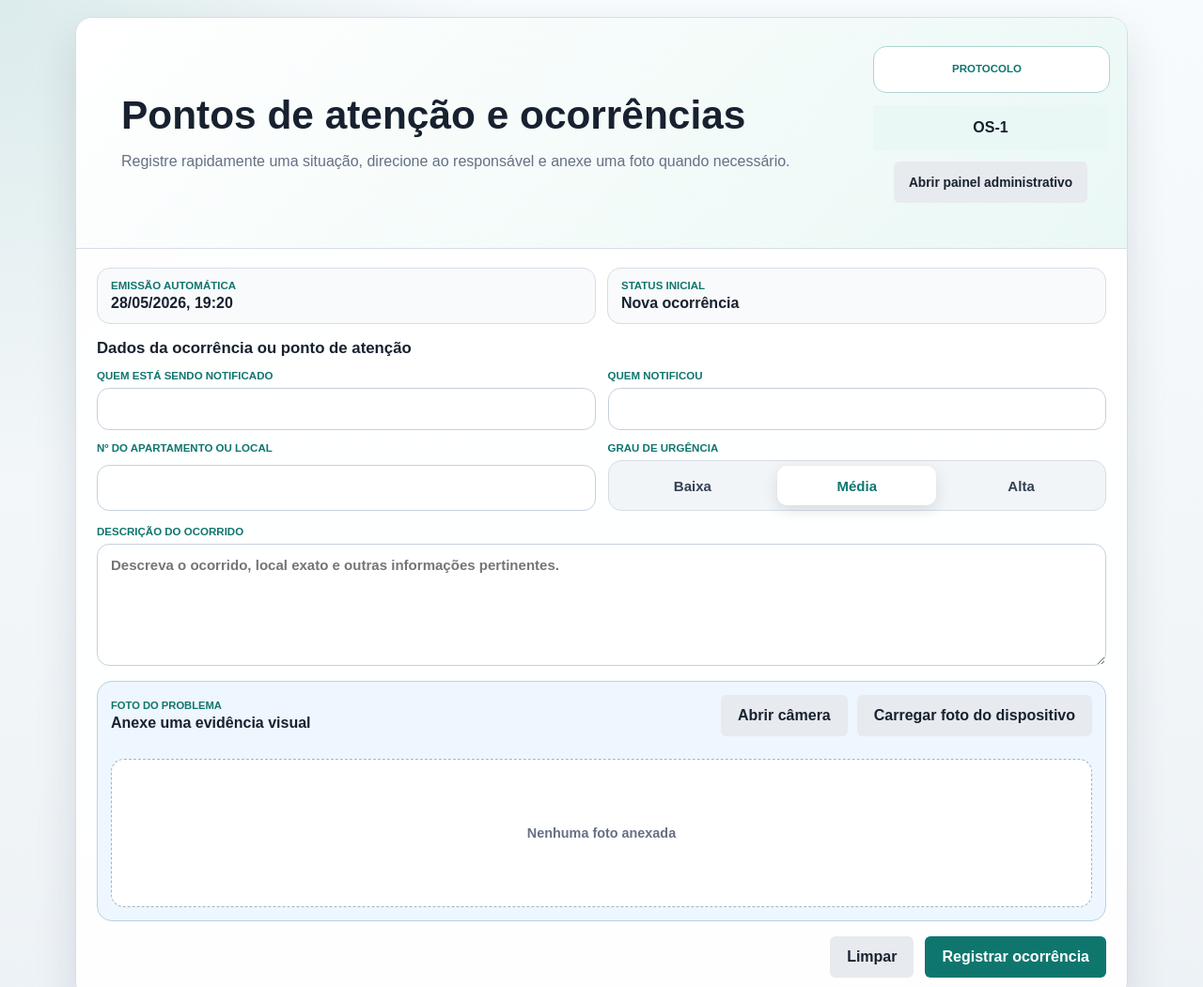
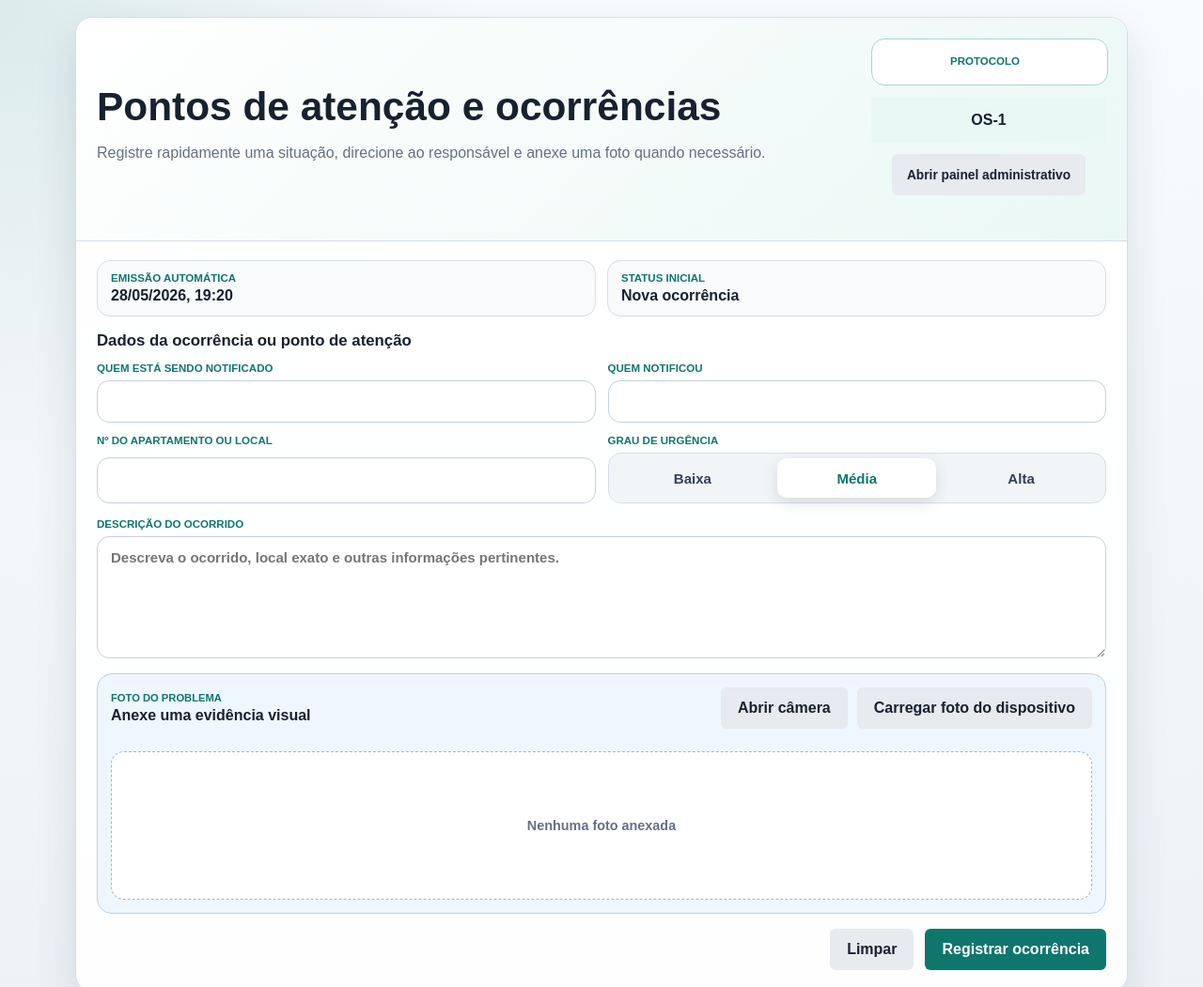
Before and after one commit to suprimentoshp/pontosdeatencao, a website: page index.html in a window 1280 px wide. Shown: the top 1051 px of the page at 94% size. Drawn offline with Linux system fonts and the light colour scheme; no server answers.

Commit message:
Ajusta visual do cabecalho inicial

```diff
--- a/styles.css
+++ b/styles.css
@@ -69,9 +69,9 @@ a {
 .home-hero {
   display: grid;
   grid-template-columns: minmax(0, 1fr) 250px;
-  gap: 56px;
+  gap: 38px;
   align-items: center;
-  padding: 30px 20px 30px 48px;
+  padding: 22px 22px 30px;
   background: linear-gradient(135deg, #ffffff 0%, #eaf8f5 100%);
   border-bottom: 1px solid var(--line);
 }
@@ -83,8 +83,8 @@ a {
 .home-hero h1 {
   margin: 0;
   max-width: none;
-  font-size: clamp(1.9rem, 3.7vw, 2.65rem);
-  line-height: 1.08;
+  font-size: clamp(2rem, 3.75vw, 2.65rem);
+  line-height: 1.06;
 }
 
 .home-subtitle {
@@ -138,7 +138,7 @@ a {
 }
 
 .protocol-admin-link {
-  width: calc(100% - 30px);
+  width: 205px;
   min-height: 44px;
   margin: 0 auto;
   padding: 0 10px;
```
